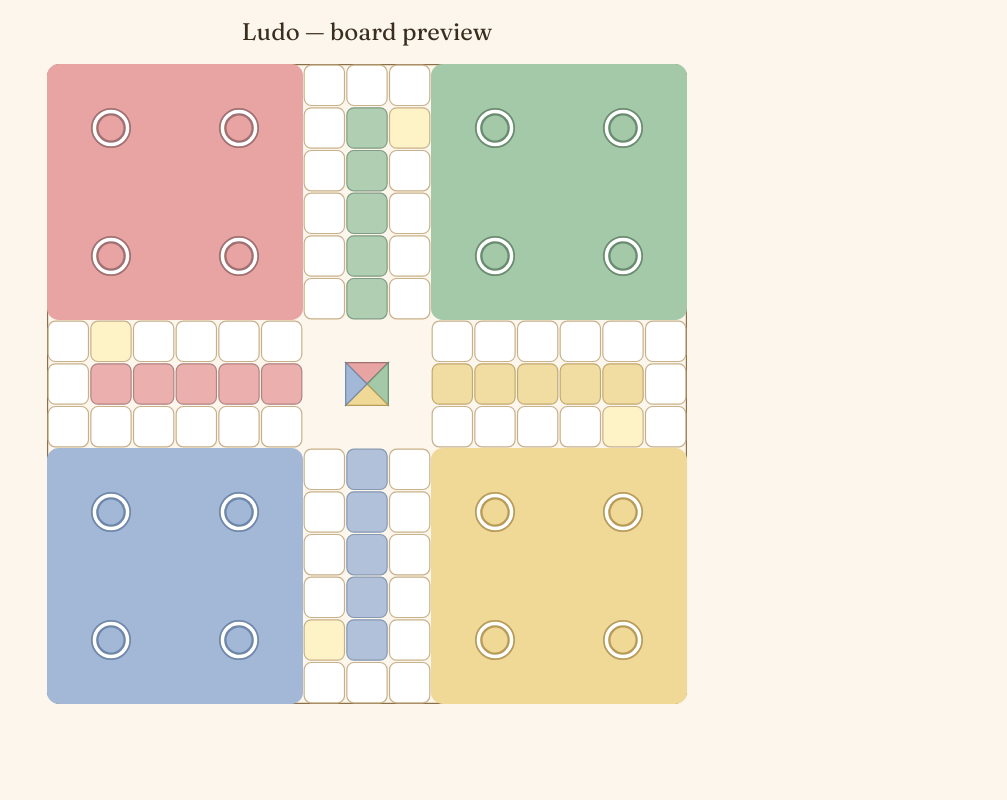
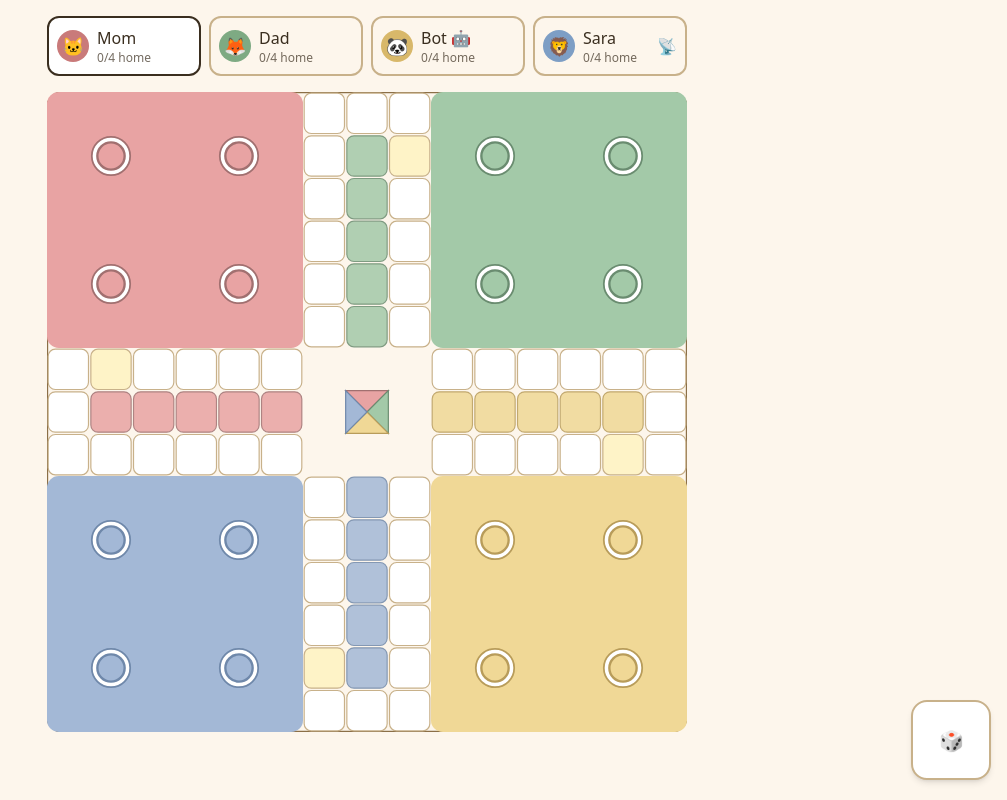
Before and after one commit to angelshamieh/Ludo, a Next.js app in the folder apps/web/: page / in a window 1280 px wide. Shown: the whole page, without its empty margins (273-1280 px from the left). Built offline with nearby package versions, Linux system fonts and the light colour scheme.

Commit message:
feat(web): dice and player panel

```diff
--- a/apps/web/src/app/globals.css
+++ b/apps/web/src/app/globals.css
@@ -39,3 +39,8 @@ body {
   height: 100vh;
   height: 100dvh;
 }
+
+.min-h-screen-d {
+  min-height: 100vh;
+  min-height: 100dvh;
+}
--- a/apps/web/src/app/page.tsx
+++ b/apps/web/src/app/page.tsx
@@ -1,19 +1,25 @@
+'use client';
 import { Board } from '@/components/Board';
+import { Dice } from '@/components/Dice';
+import { PlayerPanel } from '@/components/PlayerPanel';
 import { createInitialState, type Player } from '@ludo/game-logic';
 
 const players: Player[] = [
-  { id: 'a', name: 'A', avatar: '🐱', color: 'red',   isBot: false, isHost: true,  connected: true },
-  { id: 'b', name: 'B', avatar: '🦊', color: 'green', isBot: false, isHost: false, connected: true },
-  { id: 'c', name: 'C', avatar: '🐼', color: 'yellow',isBot: true,  isHost: false, connected: true },
-  { id: 'd', name: 'D', avatar: '🦁', color: 'blue',  isBot: true,  isHost: false, connected: true },
+  { id: 'a', name: 'Mom',  avatar: '🐱', color: 'red',    isBot: false, isHost: true,  connected: true },
+  { id: 'b', name: 'Dad',  avatar: '🦊', color: 'green',  isBot: false, isHost: false, connected: true },
+  { id: 'c', name: 'Bot',  avatar: '🐼', color: 'yellow', isBot: true,  isHost: false, connected: true },
+  { id: 'd', name: 'Sara', avatar: '🦁', color: 'blue',   isBot: false, isHost: false, connected: false },
 ];
 
 export default function Home() {
-  const state = createInitialState({ code: 'DEMO', players, now: 0 });
+  const state = { ...createInitialState({ code: 'DEMO', players, now: 0 }), status: 'playing' as const, currentTurn: 'a' };
   return (
-    <main className="p-4 flex flex-col items-center gap-4">
-      <h1 className="font-display text-2xl">Ludo — board preview</h1>
+    <main className="min-h-screen-d flex flex-col items-center gap-4 p-4 pb-[calc(1rem+var(--safe-bottom))]">
+      <PlayerPanel state={state} />
       <Board state={state} />
+      <div className="fixed bottom-4 right-4">
+        <Dice value={null} onRoll={() => {}} disabled={false} />
+      </div>
     </main>
   );
 }
--- /dev/null
+++ b/apps/web/src/components/Dice.tsx
@@ -0,0 +1,35 @@
+'use client';
+const PIPS: Record<number, [number, number][]> = {
+  1: [[1,1]],
+  2: [[0,0],[2,2]],
+  3: [[0,0],[1,1],[2,2]],
+  4: [[0,0],[0,2],[2,0],[2,2]],
+  5: [[0,0],[0,2],[1,1],[2,0],[2,2]],
+  6: [[0,0],[0,1],[0,2],[2,0],[2,1],[2,2]],
+};
+
+export function Dice({ value, onRoll, disabled, rolling }: {
+  value: number | null;
+  onRoll: () => void;
+  disabled: boolean;
+  rolling?: boolean;
+}) {
+  return (
+    <button
+      onClick={onRoll}
+      disabled={disabled}
+      aria-label="Roll dice"
+      className={`w-20 h-20 rounded-2xl bg-white border-2 border-edge shadow-md
+        active:scale-95 transition-transform
+        disabled:opacity-50 disabled:cursor-not-allowed
+        ${rolling ? 'animate-spin' : ''}`}
+    >
+      <svg viewBox="0 0 60 60" className="w-full h-full p-2">
+        {value && PIPS[value]!.map(([r, c], i) => (
+          <circle key={i} cx={10 + c*20} cy={10 + r*20} r={5} fill="#3a2e1f"/>
+        ))}
+        {!value && <text x="30" y="38" textAnchor="middle" fontSize="20">🎲</text>}
+      </svg>
+    </button>
+  );
+}
--- /dev/null
+++ b/apps/web/src/components/PlayerPanel.tsx
@@ -0,0 +1,35 @@
+'use client';
+import type { GameState } from '@ludo/game-logic';
+
+const colorBg: Record<string, string> = {
+  red: 'bg-rust', green: 'bg-sage', yellow: 'bg-honey', blue: 'bg-sky',
+};
+
+export function PlayerPanel({ state }: { state: GameState }) {
+  return (
+    <ul className="grid grid-cols-2 sm:grid-cols-4 gap-2 w-full max-w-[640px]">
+      {state.players.map((p) => {
+        const finished = state.tokens[p.id]!.filter(
+          (t) => t.position.kind === 'path' && t.position.index === 56,
+        ).length;
+        const turn = state.currentTurn === p.id;
+        return (
+          <li
+            key={p.id}
+            className={`rounded-xl p-2 border-2 flex items-center gap-2
+              ${turn ? 'border-ink bg-white' : 'border-edge bg-paper'}`}
+          >
+            <span className={`w-8 h-8 rounded-full ${colorBg[p.color] ?? 'bg-gray-300'} flex items-center justify-center text-lg`}>
+              {p.avatar}
+            </span>
+            <div className="flex-1 min-w-0">
+              <div className="font-medium truncate">{p.name}{p.isBot && ' 🤖'}</div>
+              <div className="text-xs opacity-70">{finished}/4 home</div>
+            </div>
+            {!p.connected && <span title="disconnected">📡</span>}
+          </li>
+        );
+      })}
+    </ul>
+  );
+}
```
